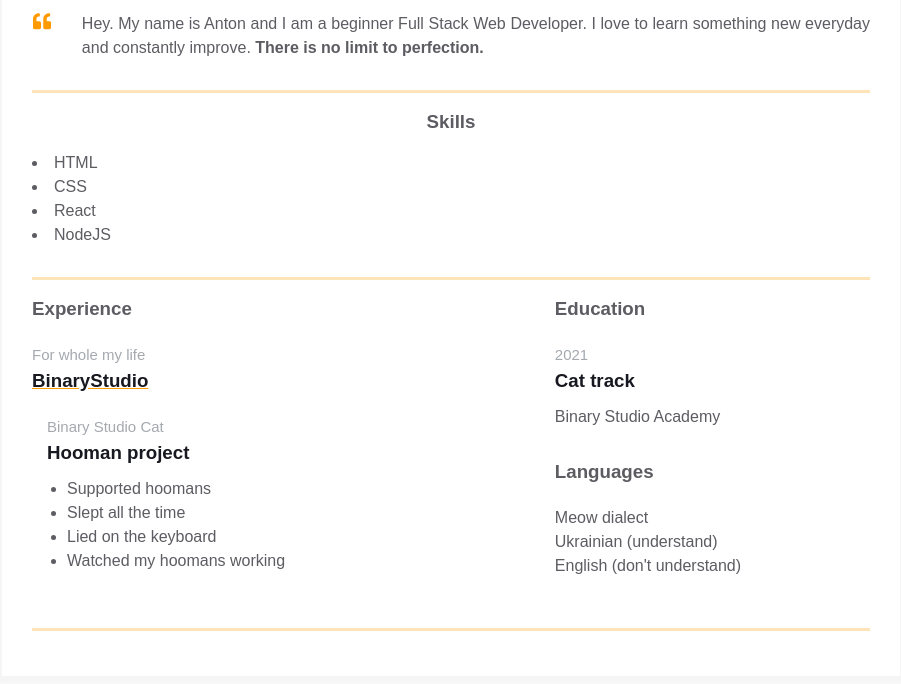
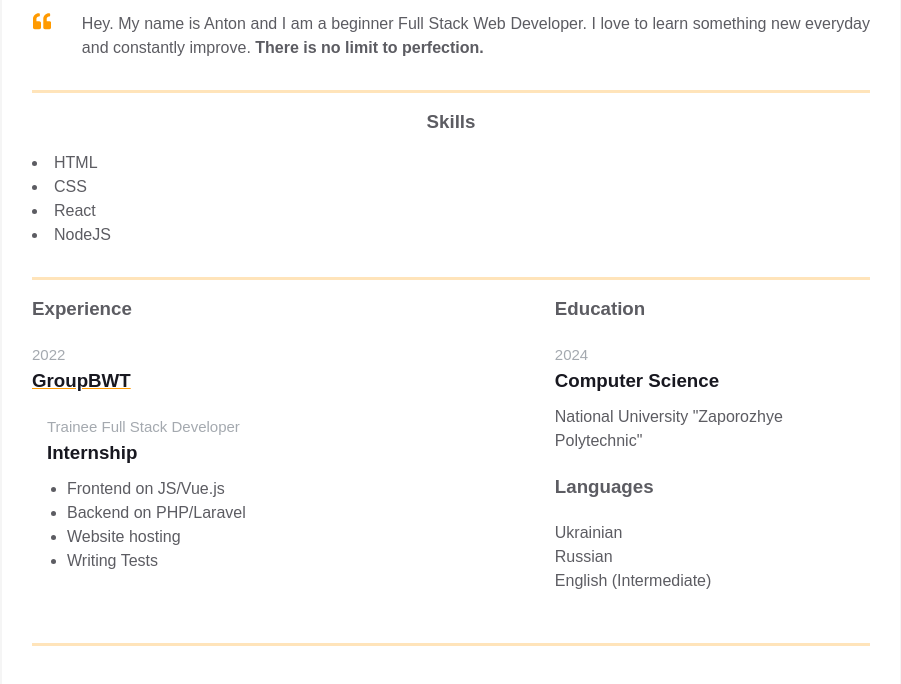
Before and after one commit to AnToxa566/homepage, a plain HTML site: page index.html in a window 1280 px wide. Shown: the part 350-1034 px from the top of the page, without its empty margins (189-1090 px from the left). Drawn offline with Linux system fonts and the light colour scheme.

Commit message:
Added additional data of resume owner (experiences, education, languages)

```diff
--- a/index.html
+++ b/index.html
@@ -145,18 +145,18 @@
 
                             <div class="experiences__company">
                                 <div class="experiences__company-header">
-                                    <span class="experiences__company-header-durability">For whole my life</span>
-                                    <h3 class="experiences__company-header-name">BinaryStudio</h3>
+                                    <span class="experiences__company-header-durability">2022</span>
+                                    <h3 class="experiences__company-header-name">GroupBWT</h3>
                                 </div>
 
                                 <div class="experiences__company-project">
-                                    <span class="experiences__company-project-role">Binary Studio Cat</span>
-                                    <h3 class="experiences__company-project-name">Hooman project</h3>
+                                    <span class="experiences__company-project-role">Trainee Full Stack Developer</span>
+                                    <h3 class="experiences__company-project-name">Internship</h3>
                                     <ul class="experiences__company-project-responsibilities">
-                                        <li>Supported hoomans</li>
-                                        <li>Slept all the time</li>
-                                        <li>Lied on the keyboard</li>
-                                        <li>Watched my hoomans working</li>
+                                        <li>Frontend on JS/Vue.js</li>
+                                        <li>Backend on PHP/Laravel</li>
+                                        <li>Website hosting</li>
+                                        <li>Writing Tests</li>
                                     </ul>
                                 </div>
                             </div>
@@ -166,22 +166,22 @@
                             <div class="additional-info__education">
                                 <h3 class="additional-info__education-header">Education</h3>
                                 <div class="additional-info__education-university">
-                                    <span class="additional-info__education-university-durability">2021</span>
-                                    <h3 class="additional-info__education-university-speciality">Cat track</h3>
-                                    <p class="additional-info__education-university-name">Binary Studio Academy</p>
+                                    <span class="additional-info__education-university-durability">2024</span>
+                                    <h3 class="additional-info__education-university-speciality">Computer Science</h3>
+                                    <p class="additional-info__education-university-name">National University "Zaporozhye Polytechnic"</p>
                                 </div>
                             </div>
 
                             <div class="additional-info__languages">
                                 <h3 class="additional-info__languages-header">Languages</h3>
                                 <p class="additional-info__languages-item">
-                                    Meow dialect
+                                    Ukrainian
                                 </p>
                                 <p class="additional-info__languages-item">
-                                    Ukrainian (understand)
+                                    Russian
                                 </p>
                                 <p class="additional-info__languages-item">
-                                    English (don't understand)
+                                    English (Intermediate)
                                 </p>
                             </div>
                         </div>
```
